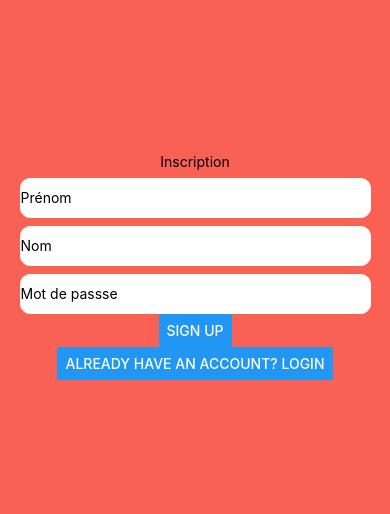
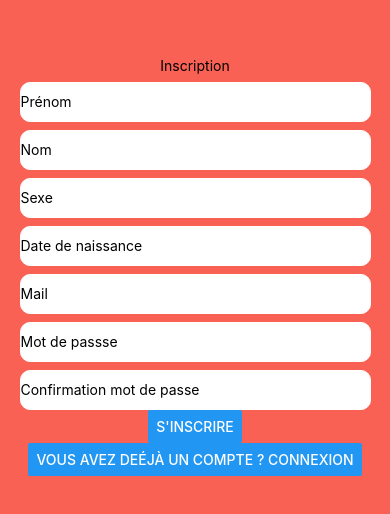
Before and after one commit to killiancambert/AppRunning, a React Native app: screen / in a window 390 px wide. Shown: the part 156-670 px from the top of the page. Built offline with nearby package versions, Linux system fonts and the light colour scheme.

Commit message:
Sign Up Form login

```diff
--- a/components/SignUp.js
+++ b/components/SignUp.js
@@ -1,6 +1,8 @@
 // SignUp.js
 import React from 'react'
 import { StyleSheet, Text, TextInput, View, Button } from 'react-native'
+import { Switch} from 'react-native'
+
 export default class SignUp extends React.Component {
   state = { email: '', password: '', errorMessage: null }
 handleSignUp = () => {
@@ -31,6 +33,31 @@ render() {
           value={this.state.nom}
         />
 
+<TextInput
+          placeholder="Sexe"
+          autoCapitalize="none"
+          style={styles.textInput}
+          onChangeText={sexe => this.setState({ sexe })}
+          value={this.state.sexe}
+        />
+
+
+<TextInput
+          placeholder="Date de naissance"
+          autoCapitalize="none"
+          style={styles.textInput}
+          onChangeText={sexe => this.setState({ sexe })}
+          value={this.state.sexe}
+        />
+
+<TextInput
+          placeholder="Mail"
+          autoCapitalize="none"
+          style={styles.textInput}
+          onChangeText={mail => this.setState({ mail })}
+          value={this.state.mail}
+        />
+
         <TextInput
           secureTextEntry
           placeholder="Mot de passse"
@@ -39,9 +66,19 @@ render() {
           onChangeText={password => this.setState({ password })}
           value={this.state.password}
         />
-        <Button title="Sign Up" onPress={this.handleSignUp} />
+
+<TextInput
+          secureTextEntry
+          placeholder="Confirmation mot de passe"
+          autoCapitalize="none"
+          style={styles.textInput}
+          onChangeText={password => this.setState({ password })}
+          value={this.state.password}
+        />
+
+        <Button title="S'inscrire" onPress={this.handleSignUp} />
         <Button
-          title="Already have an account? Login"
+          title="Vous avez deéjà un compte ? Connexion"
           onPress={() => this.props.navigation.navigate('Login')}
         />
       </View>
```
Also changed, not shown: 1 other file (tests, documents, lock files or other folders).
